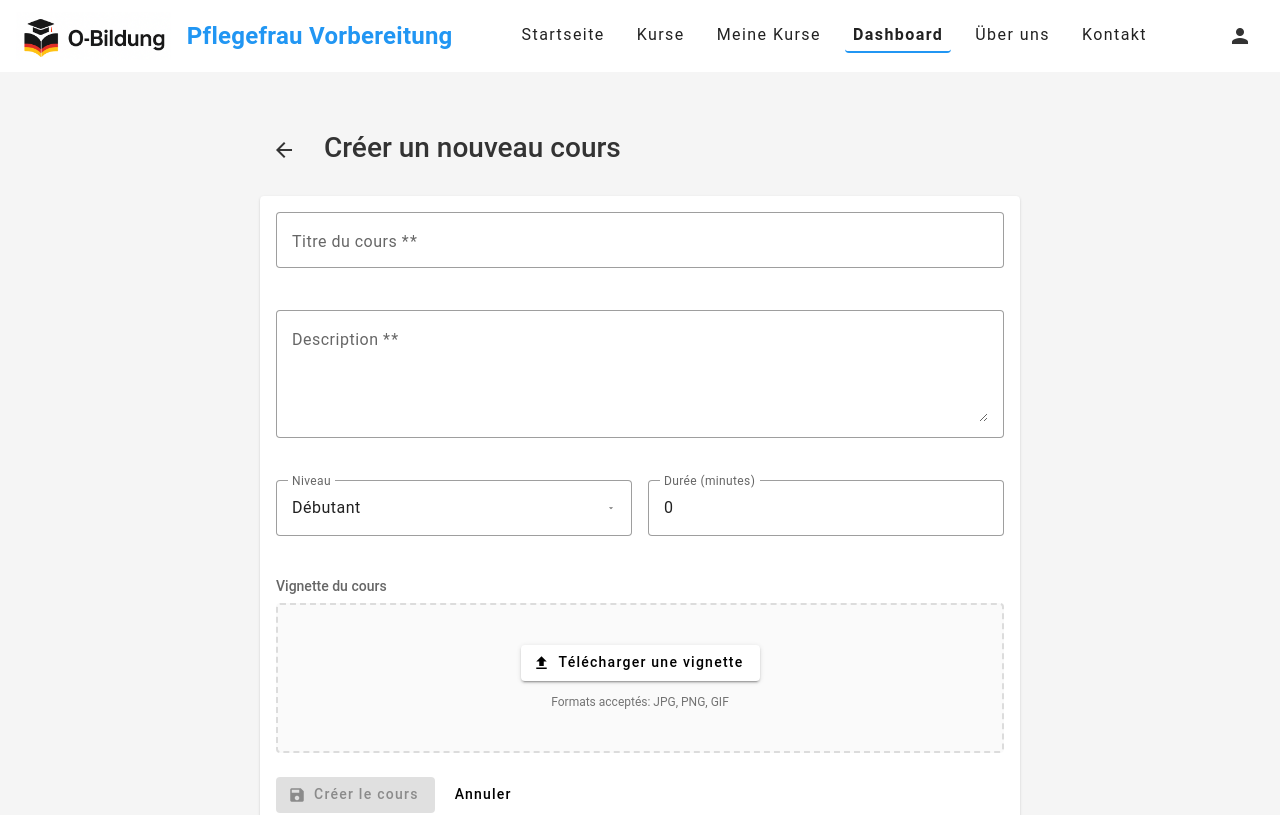
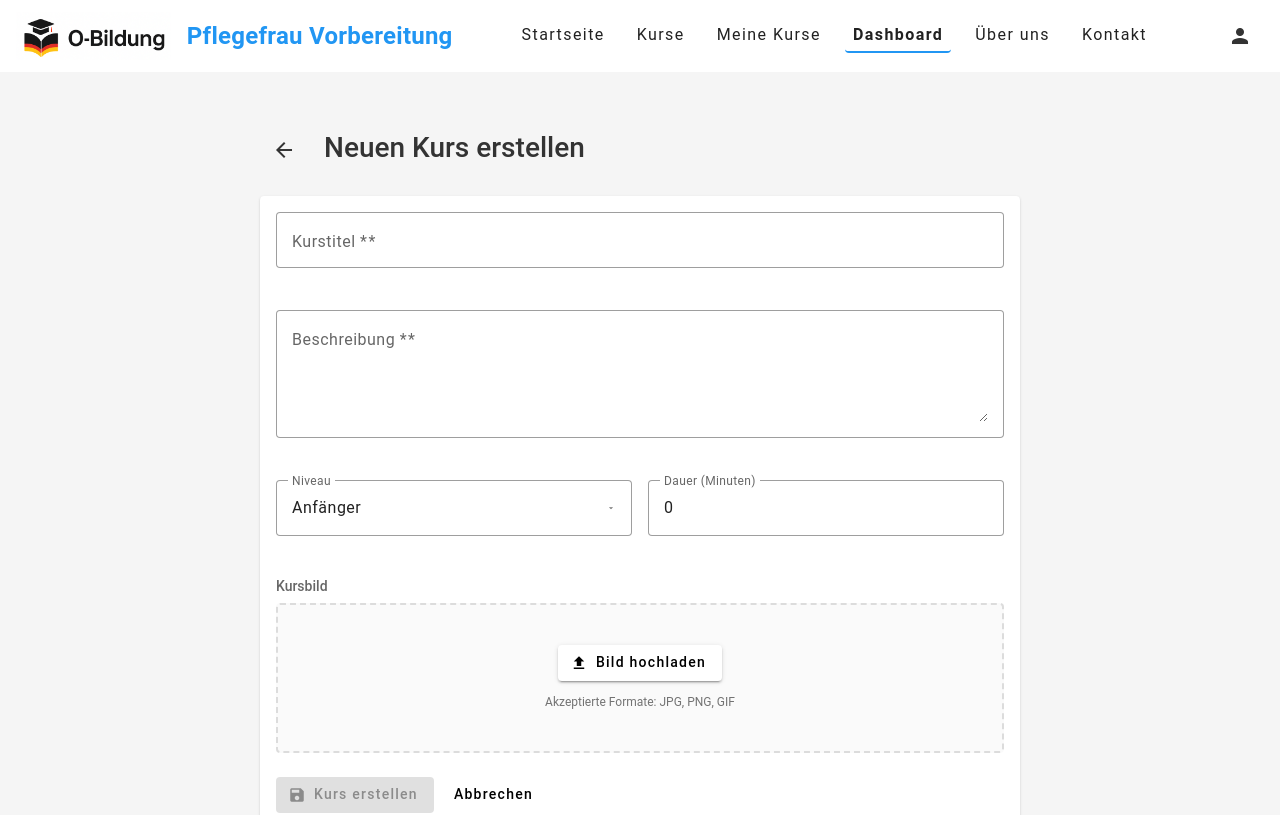
Before and after one commit to Kascali-services/Pflegefrau-Vorbereitung, an Angular app: page /dashboard/course/create in a window 1280 px wide. Shown: the top 815 px of the page. Built offline with nearby package versions, Linux system fonts and the light colour scheme; sample sign-in values are in the browser's storage.

Commit message:
Translate all dashboard components to German
Co-authored-by: Kascabrel <107616396+Kascabrel@users.noreply.github.com>

```diff
--- a/src/app/features/dashboard/course-creator/course-creator.component.html
+++ b/src/app/features/dashboard/course-creator/course-creator.component.html
@@ -3,7 +3,7 @@
     <button mat-icon-button (click)="cancel()" class="back-btn">
       <mat-icon>arrow_back</mat-icon>
     </button>
-    <h1 class="title">Créer un nouveau cours</h1>
+    <h1 class="title">Neuen Kurs erstellen</h1>
   </div>
 
   <mat-card class="creator-card">
@@ -11,27 +11,27 @@
       <form #courseForm="ngForm">
         <div class="form-group">
           <mat-form-field appearance="outline" class="full-width">
-            <mat-label>Titre du cours *</mat-label>
+            <mat-label>Kurstitel *</mat-label>
             <input
               matInput
               [(ngModel)]="courseData.title"
               name="title"
               required
-              placeholder="Ex: Vocabulaire anatomique"
+              placeholder="z.B.: Anatomisches Vokabular"
             />
           </mat-form-field>
         </div>
 
         <div class="form-group">
           <mat-form-field appearance="outline" class="full-width">
-            <mat-label>Description *</mat-label>
+            <mat-label>Beschreibung *</mat-label>
             <textarea
               matInput
               [(ngModel)]="courseData.description"
               name="description"
               required
               rows="4"
-              placeholder="Décrivez le contenu du cours..."
+              placeholder="Beschreiben Sie den Kursinhalt..."
             ></textarea>
           </mat-form-field>
         </div>
@@ -40,14 +40,14 @@
           <mat-form-field appearance="outline" class="half-width">
             <mat-label>Niveau</mat-label>
             <mat-select [(ngModel)]="courseData.level" name="level">
-              <mat-option value="beginner">Débutant</mat-option>
-              <mat-option value="intermediate">Intermédiaire</mat-option>
-              <mat-option value="advanced">Avancé</mat-option>
+              <mat-option value="beginner">Anfänger</mat-option>
+              <mat-option value="intermediate">Fortgeschritten</mat-option>
+              <mat-option value="advanced">Experte</mat-option>
             </mat-select>
           </mat-form-field>
 
           <mat-form-field appearance="outline" class="half-width">
-            <mat-label>Durée (minutes)</mat-label>
+            <mat-label>Dauer (Minuten)</mat-label>
             <input
               matInput
               type="number"
@@ -59,7 +59,7 @@
         </div>
 
         <div class="form-group">
-          <h3 class="thumbnail-label">Vignette du cours</h3>
+          <h3 class="thumbnail-label">Kursbild</h3>
           <div class="thumbnail-upload">
             <input
               type="file"
@@ -77,13 +77,13 @@
                 [disabled]="isSaving"
               >
                 <mat-icon>upload</mat-icon>
-                Télécharger une vignette
+                Bild hochladen
               </button>
-              <p class="upload-hint">Formats acceptés: JPG, PNG, GIF</p>
+              <p class="upload-hint">Akzeptierte Formate: JPG, PNG, GIF</p>
             </div>
 
             <div *ngIf="thumbnailPreview || courseData.thumbnailUrl" class="thumbnail-preview">
-              <img [src]="thumbnailPreview || courseData.thumbnailUrl" alt="Vignette du cours" />
+              <img [src]="thumbnailPreview || courseData.thumbnailUrl" alt="Kursbild" />
               <div class="preview-actions">
                 <button
                   mat-raised-button
@@ -92,7 +92,7 @@
                   [disabled]="isSaving"
                 >
                   <mat-icon>edit</mat-icon>
-                  Changer
+                  Ändern
                 </button>
                 <button
                   mat-raised-button
@@ -102,7 +102,7 @@
                   [disabled]="isSaving"
                 >
                   <mat-icon>delete</mat-icon>
-                  Supprimer
+                  Entfernen
                 </button>
               </div>
             </div>
@@ -118,10 +118,10 @@
             type="button"
           >
             <mat-icon>save</mat-icon>
-            Créer le cours
+            Kurs erstellen
           </button>
           <button mat-button (click)="cancel()" [disabled]="isSaving" type="button">
-            Annuler
+            Abbrechen
           </button>
         </div>
       </form>
--- a/src/app/features/dashboard/dashboard.component.html
+++ b/src/app/features/dashboard/dashboard.component.html
@@ -1,12 +1,12 @@
 <div class="dashboard-container">
   <div class="dashboard-header">
     <div>
-      <h1 class="dashboard-title">Tableau de bord - Gestion des cours</h1>
-      <p class="dashboard-subtitle">Gérez tous les cours et leurs leçons</p>
+      <h1 class="dashboard-title">Dashboard - Kursverwaltung</h1>
+      <p class="dashboard-subtitle">Verwalten Sie alle Kurse und deren Lektionen</p>
     </div>
     <button mat-raised-button color="primary" (click)="createNewCourse()" class="create-course-btn">
       <mat-icon>add</mat-icon>
-      Créer un nouveau cours
+      Neuen Kurs erstellen
     </button>
   </div>
 
@@ -20,7 +20,7 @@
             (click)="toggleCourse(item.course.id)"
             [attr.aria-expanded]="item.expanded"
             [attr.aria-label]="
-              item.expanded ? 'Masquer les leçons de ' + item.course.title : 'Afficher les leçons de ' + item.course.title
+              item.expanded ? 'Lektionen verbergen von ' + item.course.title : 'Lektionen anzeigen von ' + item.course.title
             "
           >
             <mat-icon>{{ item.expanded ? 'expand_less' : 'expand_more' }}</mat-icon>
@@ -39,11 +39,11 @@
             </span>
             <span class="meta-item">
               <mat-icon class="meta-icon">list</mat-icon>
-              {{ item.course.lessonsCount }} leçon(s)
+              {{ item.course.lessonsCount }} Lektion(en)
             </span>
             <span class="meta-item">
               <mat-icon class="meta-icon">schedule</mat-icon>
-              {{ item.course.durationMinutes }} min
+              {{ item.course.durationMinutes }} Min.
             </span>
           </div>
         </div>
@@ -51,7 +51,7 @@
         <!-- Lessons list (shown when expanded) -->
         <div *ngIf="item.expanded" class="lessons-section">
           <div class="lessons-header">
-            <h3 class="lessons-title">Leçons</h3>
+            <h3 class="lessons-title">Lektionen</h3>
             <button
               mat-raised-button
               color="accent"
@@ -59,7 +59,7 @@
               class="create-lesson-btn"
             >
               <mat-icon>add</mat-icon>
-              Ajouter une leçon
+              Lektion hinzufügen
             </button>
           </div>
 
@@ -74,7 +74,7 @@
                 <div class="lesson-meta">
                   <span class="lesson-duration">
                     <mat-icon class="duration-icon">schedule</mat-icon>
-                    {{ lesson.durationMinutes }} min
+                    {{ lesson.durationMinutes }} Min.
                   </span>
                 </div>
               </div>
@@ -84,17 +84,17 @@
                   color="primary"
                   (click)="onEditLesson(lesson)"
                   class="edit-btn"
-                  [attr.aria-label]="'Modifier la leçon ' + lesson.title"
+                  [attr.aria-label]="'Lektion bearbeiten ' + lesson.title"
                 >
                   <mat-icon>edit</mat-icon>
-                  Modifier
+                  Bearbeiten
                 </button>
               </div>
             </div>
           </div>
 
           <div *ngIf="item.lessons.length === 0" class="no-lessons">
-            <p>Aucune leçon disponible pour ce cours. Cliquez sur "Ajouter une leçon" pour commencer.</p>
+            <p>Keine Lektionen für diesen Kurs verfügbar. Klicken Sie auf "Lektion hinzufügen", um zu beginnen.</p>
           </div>
         </div>
       </mat-card-content>
@@ -102,6 +102,6 @@
   </div>
 
   <div *ngIf="(coursesWithLessons$ | async) === null" class="loading">
-    <p>Chargement des cours...</p>
+    <p>Kurse werden geladen...</p>
   </div>
 </div>
--- a/src/app/features/dashboard/lesson-creator/lesson-creator.component.html
+++ b/src/app/features/dashboard/lesson-creator/lesson-creator.component.html
@@ -3,45 +3,45 @@
     <button mat-icon-button (click)="cancel()" class="back-btn">
       <mat-icon>arrow_back</mat-icon>
     </button>
-    <h1 class="title">Créer une nouvelle leçon</h1>
+    <h1 class="title">Neue Lektion erstellen</h1>
   </div>
 
   <mat-card class="creator-card">
     <mat-card-header *ngIf="courseName">
-      <mat-card-title>Pour le cours: {{ courseName }}</mat-card-title>
+      <mat-card-title>Für den Kurs: {{ courseName }}</mat-card-title>
     </mat-card-header>
 
     <mat-card-content>
       <form #lessonForm="ngForm">
         <div class="form-group">
           <mat-form-field appearance="outline" class="full-width">
-            <mat-label>Titre de la leçon *</mat-label>
+            <mat-label>Lektionstitel *</mat-label>
             <input
               matInput
               [(ngModel)]="lessonData.title"
               name="title"
               required
-              placeholder="Ex: Les bases de l'anatomie"
+              placeholder="z.B.: Grundlagen der Anatomie"
             />
           </mat-form-field>
         </div>
 
         <div class="form-group">
           <mat-form-field appearance="outline" class="full-width">
-            <mat-label>Description</mat-label>
+            <mat-label>Beschreibung</mat-label>
             <textarea
               matInput
               [(ngModel)]="lessonData.description"
               name="description"
               rows="3"
-              placeholder="Description de la leçon..."
+              placeholder="Beschreibung der Lektion..."
             ></textarea>
           </mat-form-field>
         </div>
 
         <div class="form-row">
           <mat-form-field appearance="outline" class="half-width">
-            <mat-label>Durée (minutes)</mat-label>
+            <mat-label>Dauer (Minuten)</mat-label>
             <input
               matInput
               type="number"
@@ -54,7 +54,7 @@
 
         <div class="form-group">
           <mat-form-field appearance="outline" class="full-width">
-            <mat-label>Position dans le cours</mat-label>
+            <mat-label>Position im Kurs</mat-label>
             <input
               matInput
               type="number"
@@ -62,7 +62,7 @@
               name="orderIndex"
               min="1"
             />
-            <mat-hint>L'ordre d'affichage de cette leçon dans le cours</mat-hint>
+            <mat-hint>Die Reihenfolge dieser Lektion im Kurs</mat-hint>
           </mat-form-field>
         </div>
 
@@ -75,10 +75,10 @@
             type="button"
           >
             <mat-icon>save</mat-icon>
-            Créer la leçon
+            Lektion erstellen
           </button>
           <button mat-button (click)="cancel()" [disabled]="isSaving" type="button">
-            Annuler
+            Abbrechen
           </button>
         </div>
       </form>
--- a/src/app/features/dashboard/lesson-editor/lesson-editor.component.html
+++ b/src/app/features/dashboard/lesson-editor/lesson-editor.component.html
@@ -3,11 +3,11 @@
     <button mat-icon-button (click)="goBack()" class="back-btn">
       <mat-icon>arrow_back</mat-icon>
     </button>
-    <h1 class="title">Éditer la leçon</h1>
+    <h1 class="title">Lektion bearbeiten</h1>
   </div>
 
   <div *ngIf="isLoading" class="loading">
-    <p>Chargement...</p>
+    <p>Wird geladen...</p>
   </div>
 
   <div *ngIf="!isLoading && lesson" class="editor-content">
@@ -20,7 +20,7 @@
         <div class="lesson-meta">
           <span class="meta-item">
             <mat-icon>schedule</mat-icon>
-            {{ lesson.durationMinutes }} minutes
+            {{ lesson.durationMinutes }} Minuten
           </span>
         </div>
       </mat-card-content>
@@ -28,7 +28,7 @@
 
     <mat-card class="contents-card">
       <mat-card-header>
-        <mat-card-title>Contenus de la leçon</mat-card-title>
+        <mat-card-title>Lektionsinhalte</mat-card-title>
         <button
           mat-raised-button
           color="primary"
@@ -36,31 +36,31 @@
           class="add-content-btn"
         >
           <mat-icon>add</mat-icon>
-          Ajouter un contenu
+          Inhalt hinzufügen
         </button>
       </mat-card-header>
 
       <mat-card-content>
         <!-- Add new content form -->
         <div *ngIf="showAddContent" class="add-content-form">
-          <h3>Nouveau contenu</h3>
+          <h3>Neuer Inhalt</h3>
           <mat-form-field appearance="outline" class="content-type-field">
-            <mat-label>Type de contenu</mat-label>
+            <mat-label>Inhaltstyp</mat-label>
             <mat-select [(ngModel)]="newContentType">
-              <mat-option value="text">Texte</mat-option>
-              <mat-option value="image">Image</mat-option>
-              <mat-option value="video">Vidéo</mat-option>
+              <mat-option value="text">Text</mat-option>
+              <mat-option value="image">Bild</mat-option>
+              <mat-option value="video">Video</mat-option>
             </mat-select>
           </mat-form-field>
 
           <div *ngIf="newContentType === 'text'" class="text-content-field">
             <mat-form-field appearance="outline" class="full-width">
-              <mat-label>Contenu texte</mat-label>
+              <mat-label>Textinhalt</mat-label>
               <textarea
                 matInput
                 [(ngModel)]="newContentValue"
                 rows="6"
-                placeholder="Saisissez le contenu texte..."
+                placeholder="Geben Sie den Textinhalt ein..."
               ></textarea>
             </mat-form-field>
           </div>
@@ -75,7 +75,7 @@
             />
             <button mat-raised-button (click)="fileInput.click()" [disabled]="isSaving">
               <mat-icon>upload</mat-icon>
-              Télécharger {{ newContentType === 'image' ? 'une image' : 'une vidéo' }}
+              {{ newContentType === 'image' ? 'Bild hochladen' : 'Video hochladen' }}
             </button>
             <span *ngIf="newContentValue" class="file-name">{{ newContentValue }}</span>
           </div>
@@ -88,10 +88,10 @@
               [disabled]="isSaving || !newContentValue"
             >
               <mat-icon>save</mat-icon>
-              Ajouter
+              Hinzufügen
             </button>
             <button mat-button (click)="toggleAddContent()" [disabled]="isSaving">
-              Annuler
+              Abbrechen
             </button>
           </div>
         </div>
@@ -117,7 +117,7 @@
               <!-- Text content (editable) -->
               <div *ngIf="content.contentType === 'text'" class="text-content">
                 <mat-form-field appearance="outline" class="full-width">
-                  <mat-label>Contenu</mat-label>
+                  <mat-label>Inhalt</mat-label>
                   <textarea
                     matInput
                     [(ngModel)]="content.contentValue"
@@ -140,7 +140,7 @@
                 />
                 <button mat-raised-button (click)="imageInput.click()" [disabled]="isSaving">
                   <mat-icon>upload</mat-icon>
-                  Changer l'image
+                  Bild ändern
                 </button>
               </div>
 
@@ -157,7 +157,7 @@
                 />
                 <button mat-raised-button (click)="videoInput.click()" [disabled]="isSaving">
                   <mat-icon>upload</mat-icon>
-                  Changer la vidéo
+                  Video ändern
                 </button>
               </div>
             </div>
@@ -168,7 +168,7 @@
                 color="warn"
                 (click)="deleteContent(content.id)"
                 [disabled]="isSaving"
-                [attr.aria-label]="'Supprimer le contenu ' + (i + 1)"
+                [attr.aria-label]="'Inhalt löschen ' + (i + 1)"
               >
                 <mat-icon>delete</mat-icon>
               </button>
@@ -177,7 +177,7 @@
 
           <div *ngIf="contents.length === 0" class="no-contents">
             <mat-icon>info</mat-icon>
-            <p>Aucun contenu pour cette leçon. Cliquez sur "Ajouter un contenu" pour commencer.</p>
+            <p>Kein Inhalt für diese Lektion. Klicken Sie auf "Inhalt hinzufügen", um zu beginnen.</p>
           </div>
         </div>
       </mat-card-content>
```
Also changed, not shown: src/app/features/dashboard/lesson-editor/lesson-editor.component.ts (+4 -4 lines).
